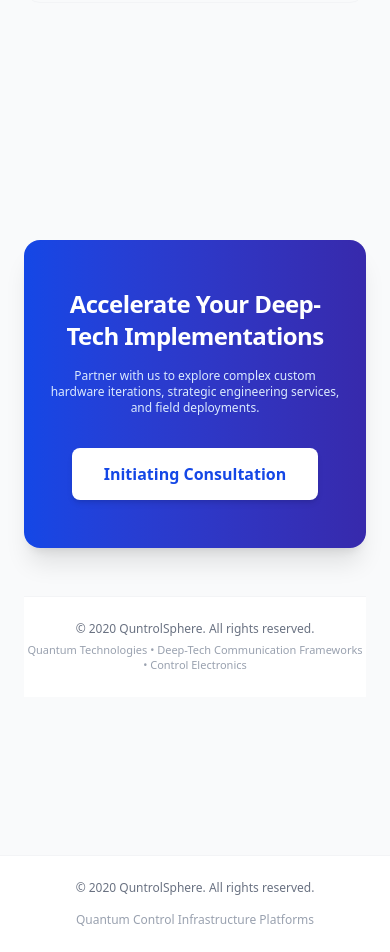
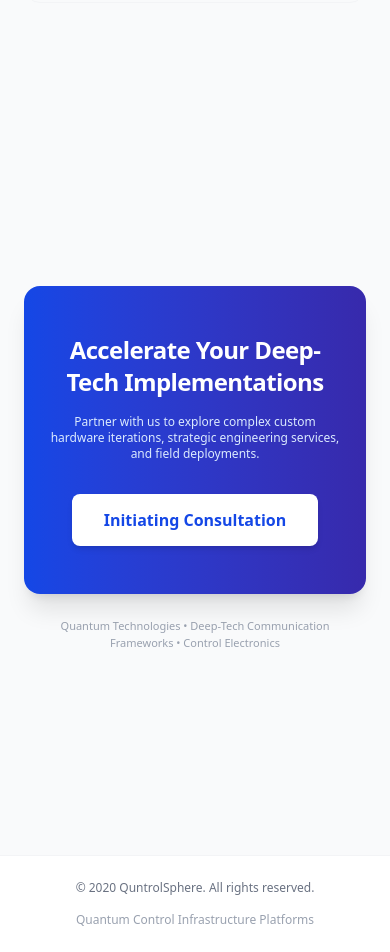
Before and after one commit to AbhisekSinghRao/Quntrolsphere_website, a FastAPI app: template templates/index.html in a window 390 px wide. Shown: the part 4073-5025 px from the top of the page. Run offline with FastAPI, Linux system fonts and the light colour scheme; the template is opened without the code that fills it: most values are stand-ins (such as "Sample title", 1, 10 or a date in 2020).

Commit message:
Update index.html

```diff
--- a/templates/index.html
+++ b/templates/index.html
@@ -22,13 +22,14 @@
     .snap-section {
       scroll-snap-align: start;
       scroll-snap-stop: always;
+      min-height: calc(100vh - 72px);
       height: calc(100vh - 72px);
       width: 100%;
       display: flex;
       flex-direction: column;
       justify-content: center;
       position: relative;
-      overflow: hidden;
+      overflow-y: auto; /* FIXED: Enables inner axis scrolling if window heights are too compact */
     }
 
     /* Scroll Animation Transition Engine Properties */
@@ -122,7 +123,7 @@
   <button onclick="scrollToSection(0)" class="w-3 h-3 rounded-full border-2 border-gray-400 bg-transparent transition-all duration-300 dot-active" title="Hero Overview"></button>
   <button onclick="scrollToSection(1)" class="w-3 h-3 rounded-full border-2 border-gray-400 bg-transparent transition-all duration-300" title="Core Competencies"></button>
   <button onclick="scrollToSection(2)" class="w-3 h-3 rounded-full border-2 border-gray-400 bg-transparent transition-all duration-300" title="Featured Hardware"></button>
-  <button onclick="scrollToSection(3)" class="w-3 h-3 rounded-full border-2 border-gray-400 bg-transparent transition-all duration-300" title="Consulation Network"></button>
+  <button onclick="scrollToSection(3)" class="w-3 h-3 rounded-full border-2 border-gray-400 bg-transparent transition-all duration-300" title="Consultation Network"></button>
 </div>
 
 <div class="snap-container w-full" id="mainSnapContainer">
@@ -331,7 +332,7 @@
     </div>
   </section>
 
-  <section class="snap-section px-6 justify-between pt-12">
+  <section class="snap-section px-6 justify-center pt-4">
     <div class="bg-gradient-to-r from-blue-700 to-indigo-800 text-white py-12 sm:py-16 px-6 sm:px-8 rounded-2xl shadow-xl text-center relative overflow-hidden max-w-7xl mx-auto w-full scroll-reveal">
       <div class="absolute inset-0 opacity-10 bg-[radial-gradient(circle_at_top_right,_var(--tw-gradient-stops))] from-white via-transparent to-transparent"></div>
 
@@ -348,10 +349,9 @@
       </div>
     </div>
 
-    <footer class="bg-white border-t border-gray-100 py-6 sm:py-8 text-center text-gray-500 text-xs sm:text-sm w-full mt-12 sm:mt-auto shrink-0">
-      <p class="font-medium">&copy; {{ now().year }} QuntrolSphere. All rights reserved.</p>
-      <p class="text-[11px] sm:text-xs text-gray-400 mt-1.5">Quantum Technologies &bull; Deep-Tech Communication Frameworks &bull; Control Electronics</p>
-    </footer>
+    <div class="text-center text-gray-400 text-[11px] sm:text-xs mt-6 w-full max-w-7xl mx-auto px-6">
+       Quantum Technologies &bull; Deep-Tech Communication Frameworks &bull; Control Electronics
+    </div>
   </section>
 
 </div>
```
